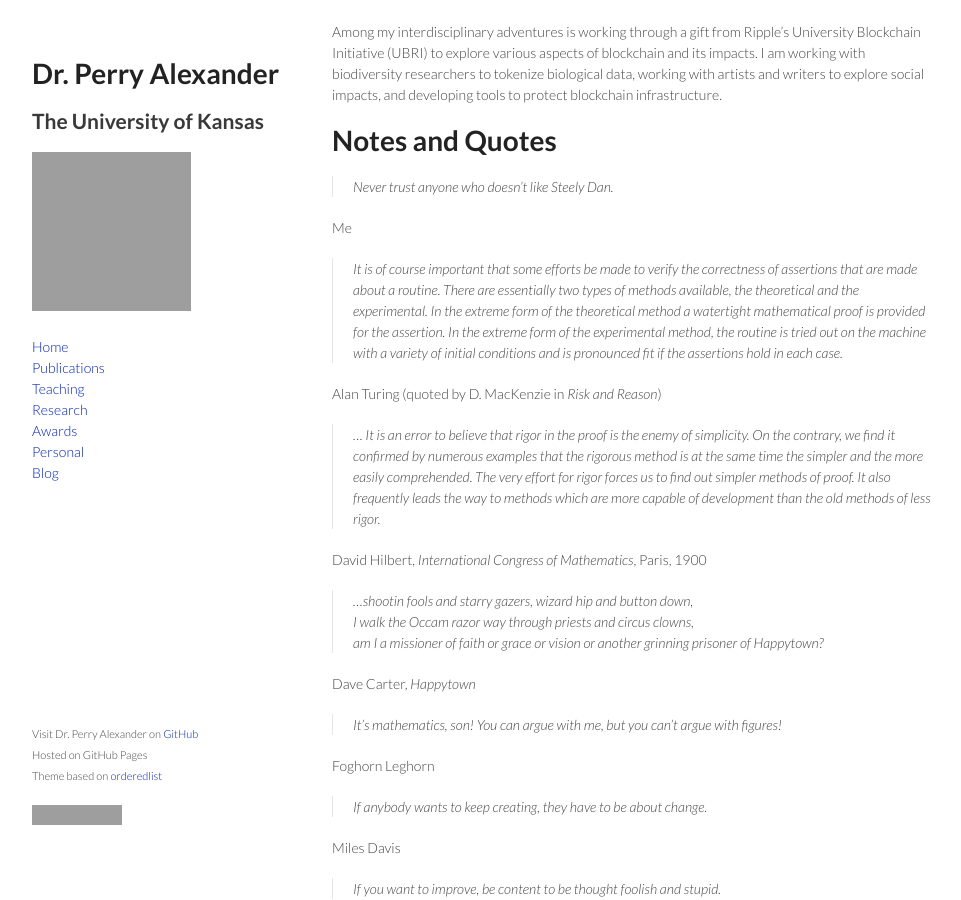
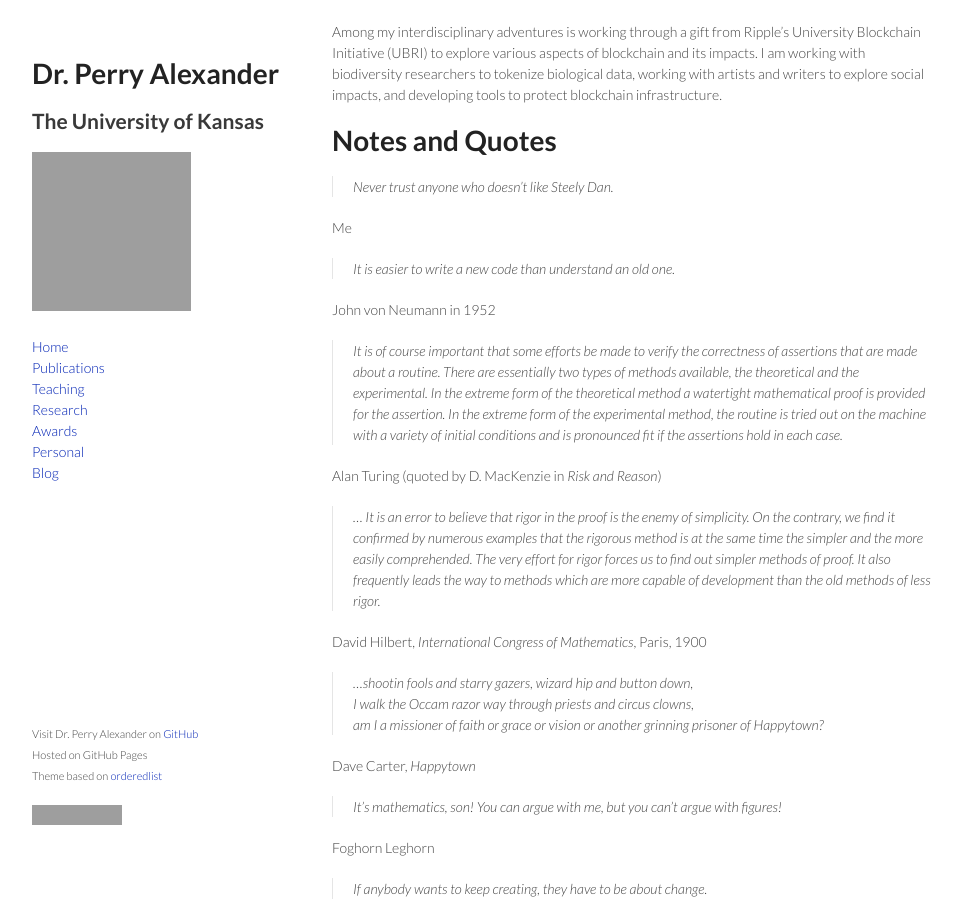
Before and after one commit to palexand/palexand.github.io, a Jekyll site: the page built from personal.md, in a window 1280 px wide and 900 px high, scrolled down 1502 px. Shown: the whole window, without its empty margins (158-1119 px from the left). Built offline with Jekyll 4.4.1, drawn with Linux system fonts in a browser that asks for light colours; grey boxes are pictures that could not be loaded.

Commit message:
Adding quote

```diff
--- a/personal.md
+++ b/personal.md
@@ -111,6 +111,10 @@ impacts, and developing tools to protect blockchain infrastructure.
 
 Me
 
+> It is easier to write a new code than understand an old one.
+
+John von Neumann in 1952
+
 > It is of course important that some efforts be made to verify the
 > correctness of assertions that are made about  a  routine.  There  are
 > essentially  two  types  of methods available, the theoretical and the
```
